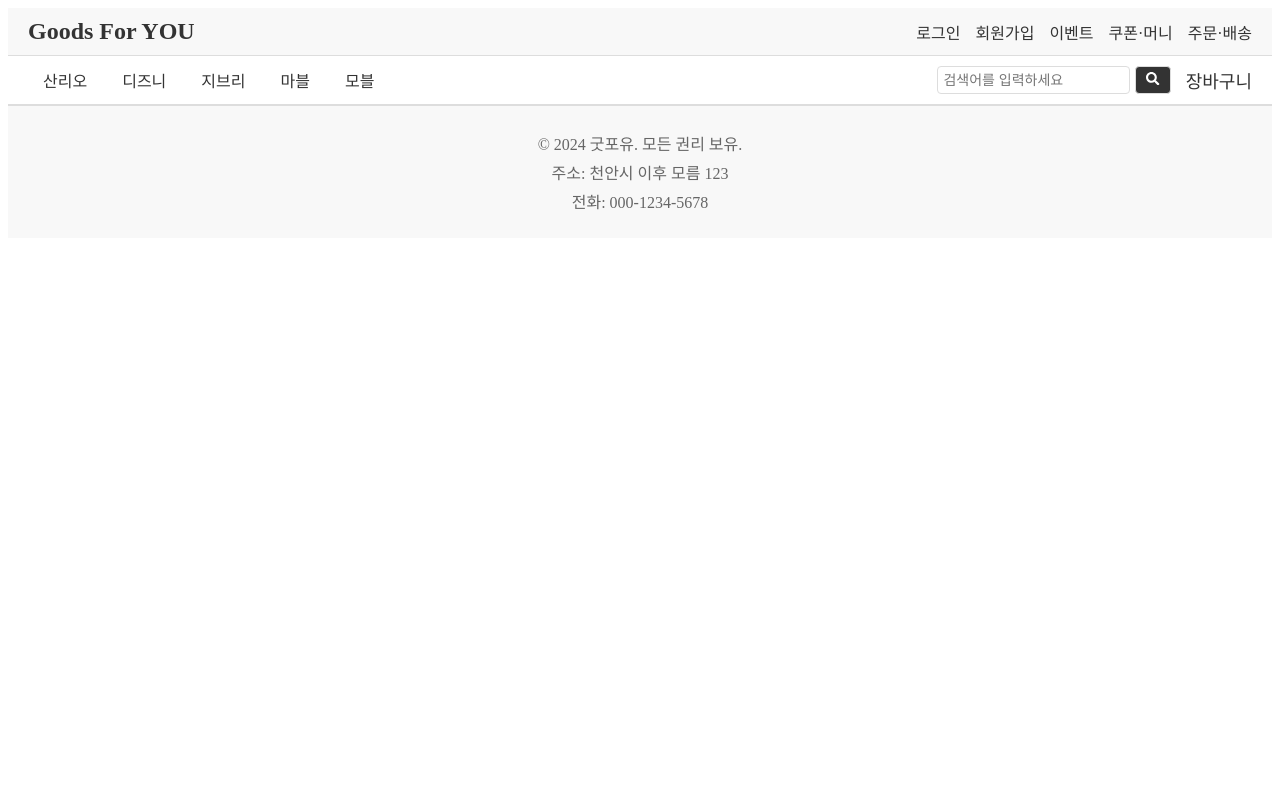
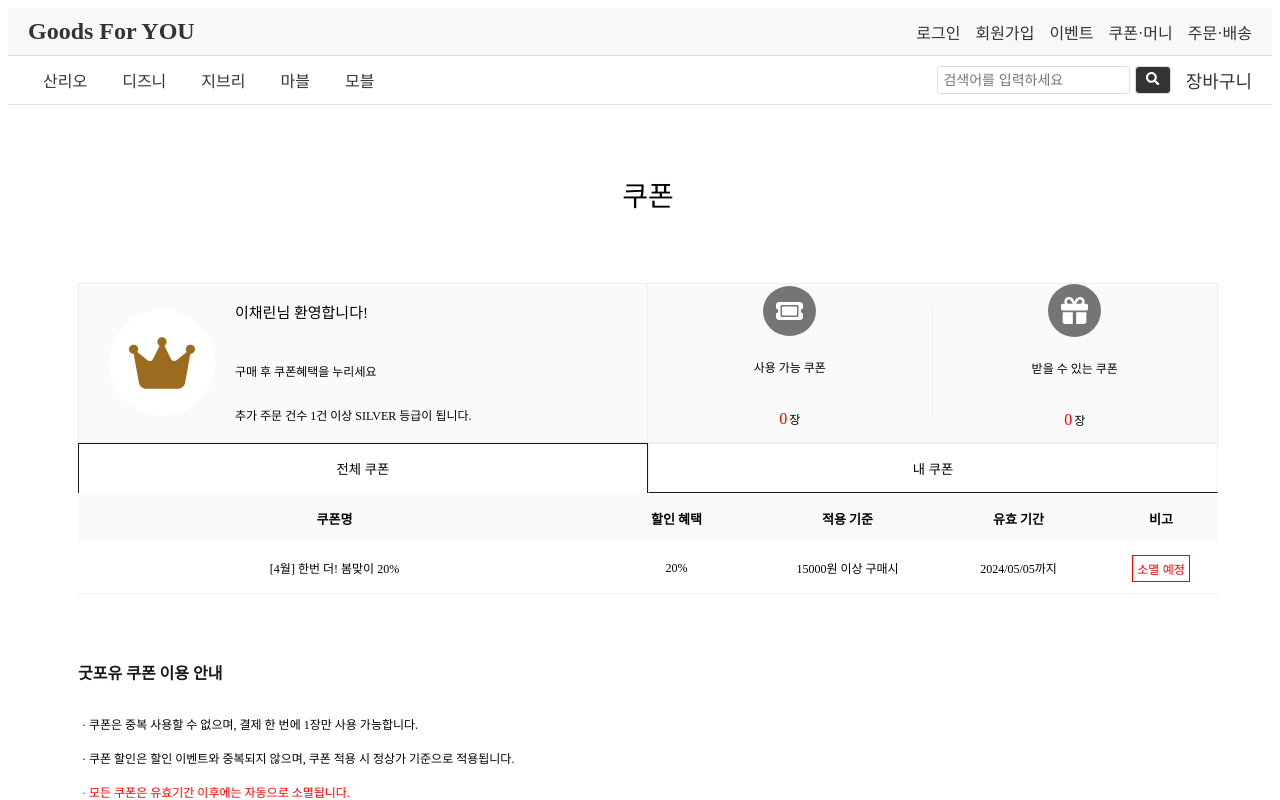
Before and after one commit to Chaerini/Moble_Goods, a React (Create React App) app in the folder client/: page /mycoupon in a window 1280 px wide. Shown: the top 800 px of the page. Built offline with nearby package versions, Linux system fonts and the light colour scheme.

Commit message:
app.js 수정

```diff
--- a/client/src/App.js
+++ b/client/src/App.js
@@ -1,7 +1,7 @@
 import logo from "./logo.svg";
 import "./App.css";
 import { useCallback, useState } from "react";
-import{
+import {
   BrowserRouter,
   Route,
   Routes
@@ -28,33 +28,37 @@ import Dislist from './pages/product/disney/dislist/dislist';
 import Ghlist from './pages/product/ghibli/ghlist/ghlist';
 import Mvlist from './pages/product/marvel/mvlist/mvlist';
 import Mblist from './pages/product/moble/mblist/mblist';
-function App(){
-  return(
+import MyCoupon from "./pages/mycoupon/MyCoupon";
+import MyReview from './pages/myreview/MyReview';
+function App() {
+  return (
     <BrowserRouter>
-    <Header/>
-    <Navbar/>
+      <Header />
+      <Navbar />
 
       <Routes>
         <Route path='/Cart' element={<CartItemsProvider><Cart /></CartItemsProvider>} />
         <Route path='/Order' element={<CartItemsProvider><Order /></CartItemsProvider>} />
-      <Route path='/Order-Complete' element={<OrderComplete/>}/>
-      <Route path="/addnotice" element={<AddNotice/>}/>
-      <Route path="/getproduct" element={<GetProduct/>}/>
-      <Route path='/addproduct' element={<Product/>}/>
-      <Route path="/modal" element={<Modal/>}/>
-      <Route path='/updateproduct/:id' element={<UpdateProduct/>}/>
-      <Route path="/" element={<Main/>}/>
-      <Route path="/getuser" element={<GetUser/>}/>
-      <Route path="/addcoupon" element={<Coupon/>}/>
+        <Route path='/Order-Complete' element={<OrderComplete />} />
+        <Route path="/addnotice" element={<AddNotice />} />
+        <Route path="/getproduct" element={<GetProduct />} />
+        <Route path='/addproduct' element={<Product />} />
+        <Route path="/modal" element={<Modal />} />
+        <Route path='/updateproduct/:id' element={<UpdateProduct />} />
+        <Route path="/" element={<Main />} />
+        <Route path="/getuser" element={<GetUser />} />
+        <Route path="/addcoupon" element={<Coupon />} />
         <Route path="/login" element={<Login />} />
-      <Route path="/register" element={<Register/>}/>
+        <Route path="/register" element={<Register />} />
         <Route path="/sanrio" element={<Sanlist />} />
         <Route path="/disney" element={<Dislist />} />
         <Route path="/ghibli" element={<Ghlist />} />
         <Route path="/marvel" element={<Mvlist />} />
         <Route path="/moble" element={<Mblist />} />
+        <Route path="/myreview" element={<MyReview />} />
+        <Route path="/mycoupon" element={<MyCoupon />} />
       </Routes>
-    <Footer/>
+      <Footer />
     </BrowserRouter>
   );
 }
--- a/client/src/component/mycoupon/MineCoupon.jsx
+++ b/client/src/component/mycoupon/MineCoupon.jsx
@@ -1,13 +1,30 @@
+import './minecoupon.css';
+
 const MineCoupon = () => {
     return (
         <div className="minecoupon">
             <table className="minecoupon-table">
                 <colgroup>
-                    <col style={{ width: '60%' }} />
-                    <col style={{ width: '13%' }} />
-                    <col style={{ width: '13%' }} />
-                    <col style={{ width: '13%' }} />
+                    <col style={{ width: '45%' }} />
+                    <col style={{ width: '15%' }} />
+                    <col style={{ width: '15%' }} />
+                    <col style={{ width: '15%' }} />
+                    <col style={{ width: '15%' }} />
                 </colgroup>
+                <tr>
+                    <th className='minecoupon-th'>쿠폰명</th>
+                    <th className='minecoupon-th'>할인 혜택</th>
+                    <th className='minecoupon-th'>적용 기준</th>
+                    <th className='minecoupon-th'>유효 기간</th>
+                    <th className='minecoupon-th'>비고</th>
+                </tr>
+                <tr className='minecoupon-tr'>
+                    <td className='minecoupon-td'>[4월] 한번 더! 봄맞이 20%</td>
+                    <td className='minecoupon-td'>20%</td>
+                    <td className='minecoupon-td'>15000원 이상 구매시</td>
+                    <td className='minecoupon-td'>2024/05/05까지</td>
+                    <td className='minecoupon-td'><button className='minecoupon-button'>소멸 예정</button></td>
+                </tr>
             </table>
         </div>
     );
--- a/client/src/component/mycoupon/minecoupon.css
+++ b/client/src/component/mycoupon/minecoupon.css
@@ -0,0 +1,28 @@
+.minecoupon-table {
+    width: 100%;
+    border-collapse: collapse;
+}
+
+.minecoupon-th {
+    height: 50px;
+    background-color: #fafafa;
+    font-size: 13px;
+}
+
+.minecoupon-tr {
+    height: 50px;
+    border-bottom: 1px solid #eee;
+}
+
+.minecoupon-td {
+    font-size: 12px;
+    text-align: center;
+}
+
+.minecoupon-button {
+    font-size: 12px;
+    padding: 4px;
+    border: 1px solid red;
+    background-color: #fff;
+    color: red;
+}
--- a/client/src/pages/mycoupon/MyCoupon.jsx
+++ b/client/src/pages/mycoupon/MyCoupon.jsx
@@ -1,7 +1,8 @@
 import './mycoupon.css';
 import { faCrown, faTicket, faGift } from '@fortawesome/free-solid-svg-icons';
 import { FontAwesomeIcon } from "@fortawesome/react-fontawesome";
-import WrittenReview from '../../component/myreview/WrittenReview.jsx';
+import MineCoupon from '../../component/mycoupon/MineCoupon';
+
 
 const MyCoupon = () => {
     return (
@@ -35,7 +36,7 @@ const MyCoupon = () => {
                     <button className='mycoupon-mine'>내 쿠폰</button>
                 </div>
                 <div className='myreview-middle'>
-                    <WrittenReview />
+                    <MineCoupon />
                 </div>
                 <div className='mycoupon-notice'>
                     <p className='mycoupon-notice-top'>굿포유 쿠폰 이용 안내</p>
```
Lines whose indentation alone changed are shown as unchanged.
